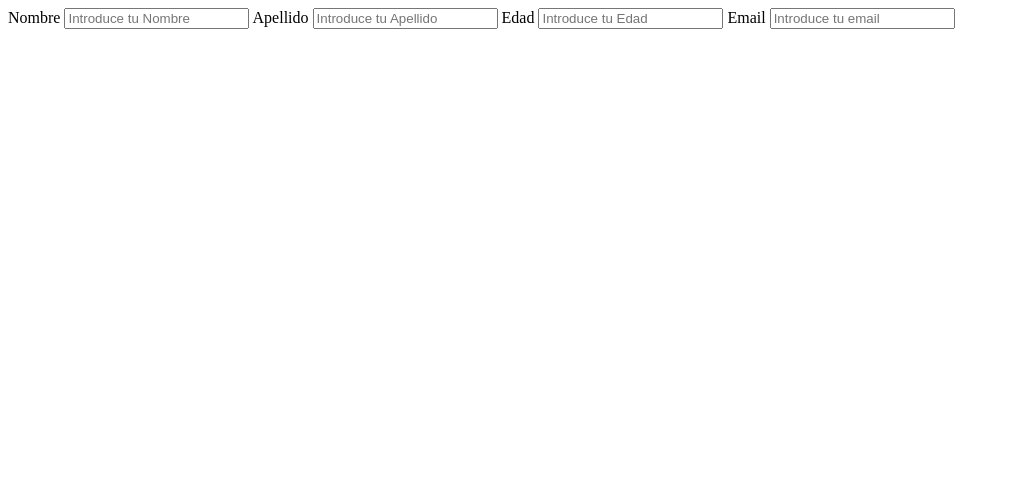
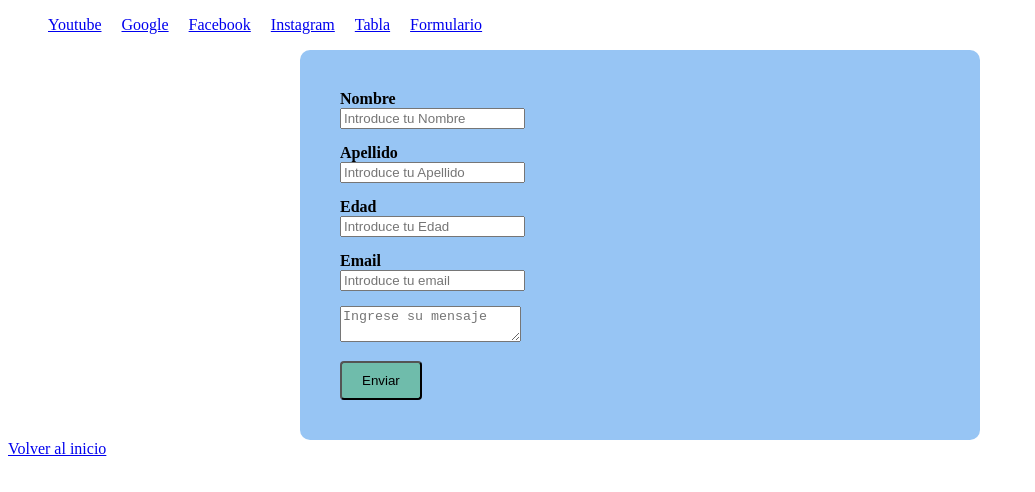
Before and after one commit to augusto995/TPhtml, a plain HTML site: page form.html in a window 1280 px wide. Shown: the whole page, without its empty margins (0-1035 px from the left). Drawn offline with Linux system fonts and the light colour scheme.

Commit message:
ActualizacionTerminado

```diff
--- a/form.html
+++ b/form.html
@@ -1,20 +1,80 @@
 <!DOCTYPE html>
 <html lang="en">
+
 <head>
     <meta charset="UTF-8">
     <meta name="viewport" content="width=device-width, initial-scale=1.0">
     <title>Document</title>
+    <style>
+        form{
+            max-width: 600px;
+            margin: 0 auto;
+            background-color: rgb(151, 197, 244);
+            border-radius: 10px;
+            padding: 40px;
+        }
+        div{
+            margin-bottom: 15px;
+        }
+        label{
+            display: block;
+            font-weight: bold;
+        }
+        button{
+            background-color: #6fbcab;
+            padding: 10px 20px;
+            cursor: pointer;
+            border-radius: 4px;
+        }
+        nav ul{
+            display: flex;
+            list-style-type: none;
+        }
+        li{
+            margin-right: 20px;
+        }
+    </style>
 </head>
+
 <body>
+    <nav>
+        <ul>
+            <li><a href="https://www.youtube.com/">Youtube</a></li>
+            <li><a href="https://www.google.com/">Google</a></li>
+            <li><a href="https://www.facebook.com/">Facebook</a></li>
+            <li><a href="https://www.instagram.com/">Instagram</a></li>
+            <li><a href="tabla.html">Tabla</a></li>
+            <li><a href="form.html">Formulario</a></li>
+
+        </ul>
+    </nav>
     <form>
-        <label>Nombre</label>
+        <div><label>Nombre</label>
             <input type="text" placeholder="Introduce tu Nombre">
+        </div>
+
+        <div>
             <label>Apellido</label>
             <input type="text" placeholder="Introduce tu Apellido">
+        </div>
+
+        <div>
             <label>Edad</label>
             <input type="number" placeholder="Introduce tu Edad">
+        </div>
+
+        <div>
             <label>Email</label>
             <input type="email" placeholder="Introduce tu email">
+        </div>
+
+        <div>
+            <textarea placeholder="Ingrese su mensaje"></textarea>
+        </div>
+        <button type="submit">Enviar</button>
+
     </form>
+    <footer><div><a href="index.html">Volver al inicio</a></div></footer>
 </body>
+
 </html>
```
Also changed, not shown: index.html (+34 -12 lines), tabla.html (+24 -3 lines). Lines whose indentation alone changed are shown as unchanged.
